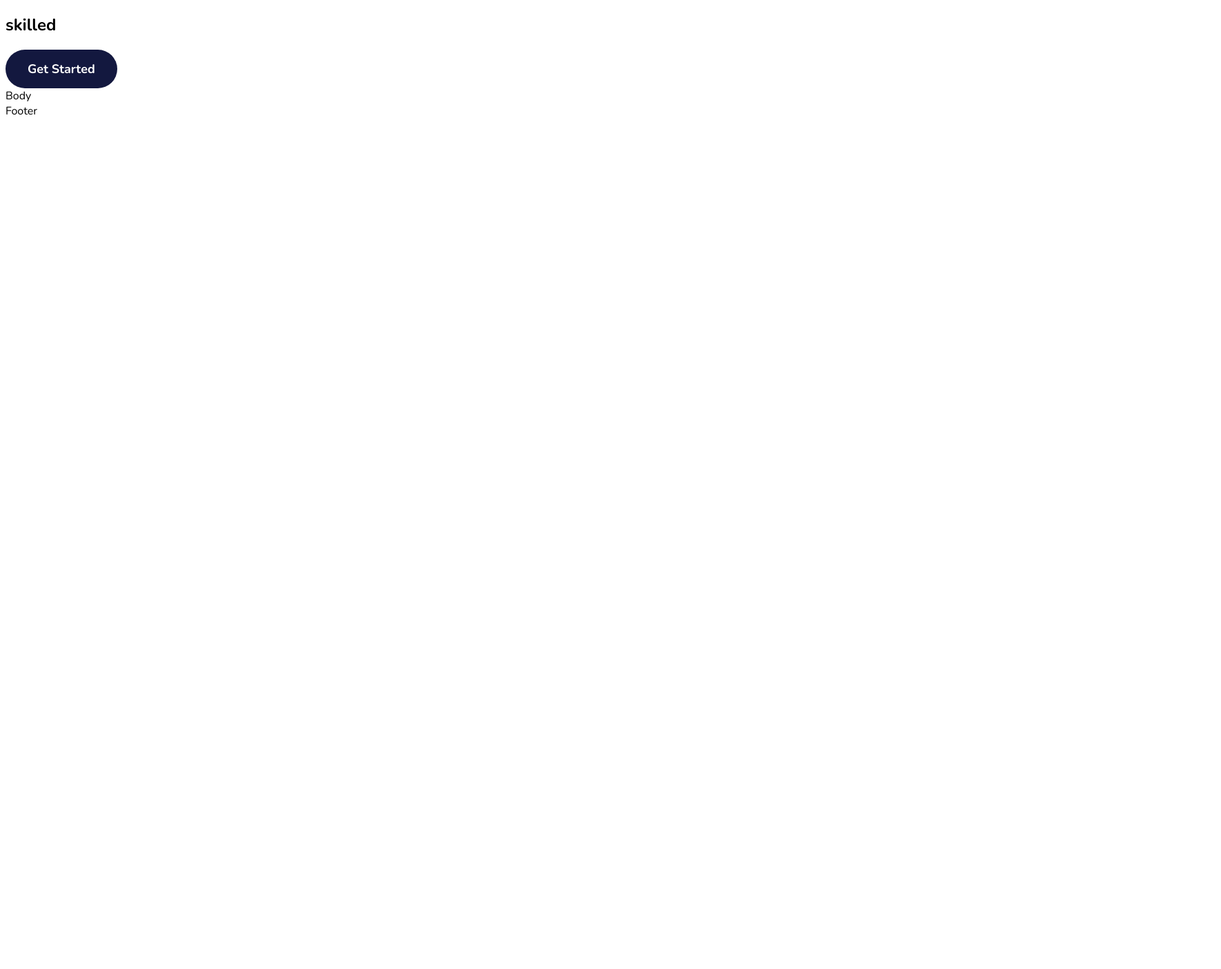
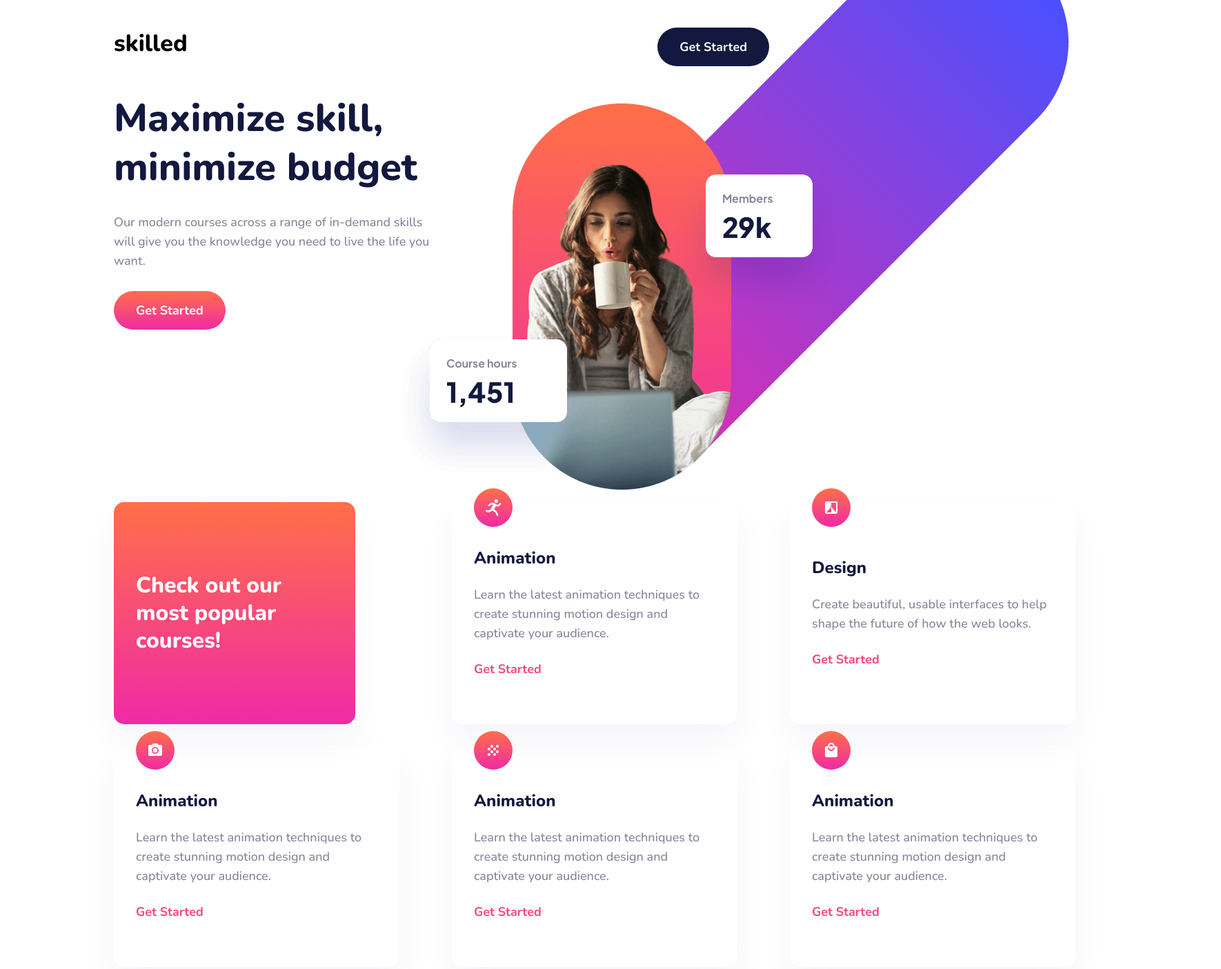
Before and after one commit to caarlosdamian/Skilled-e-learning-landing-page, a plain HTML site: page starter-code/index.html in a window 1280 px wide. Shown: the top 1405 px of the page at 69% size, 1770 px wide, since content can reach past the window. Before the commit the page ends 800 px from the top, so only its background shows below. Drawn offline with nearby package versions, Linux system fonts and the light colour scheme; files whose address does not match are found by name.

Commit message:
feat: add page content

```diff
--- a/starter-code/index.html
+++ b/starter-code/index.html
@@ -19,7 +19,58 @@
       <h1>skilled</h1>
       <button class="button primary">Get Started</button>
     </nav>
-    <div>Body</div>
-    <footer>Footer</footer>
+    <div class="body-container">
+      <div class="hero-Container">
+        <h1 class="body-header">Maximize skill, minimize budget</h1>
+        <p class="body-text">
+          Our modern courses across a range of in-demand skills will give you
+          the knowledge you need to live the life you want.
+        </p>
+         <button class="button secondary">Get Started</button>
+      </div>
+      <div class="img-container">
+        <img class="body-img" src="./assets/image-hero-desktop.png" alt="" />
+      </div>
+    </div>
+    <div class='grid-container'>
+      <div class="minicard grand">
+        <span class="minicardgrand-span">Check out our most popular courses!</span>
+      </div>
+      <div class="minicard feat">
+        <img src="./assets/icon-animation.svg" alt="animation" class="minicard-img">
+        <span class="minicard-span">Animation</span>
+        <span class="minicard-span-subtitle">Learn the latest animation techniques to create stunning motion design and captivate your audience.</span>
+        <span class="minicard-span-subtitle-action">Get Started </span>
+      </div>
+      <div class="minicard feat">
+        <img src="./assets/icon-design.svg" alt="animation" class="minicard-img">
+        <span class="minicard-span">Design</span>
+        <span class="minicard-span-subtitle">Create beautiful, usable interfaces to help shape the future of how the web looks.</span>
+        <span class="minicard-span-subtitle-action">Get Started </span>
+      </div>
+      <div class="minicard feat">
+        <img src="./assets/icon-photography.svg" alt="animation" class="minicard-img">
+        <span class="minicard-span">Animation</span>
+        <span class="minicard-span-subtitle">Learn the latest animation techniques to create stunning motion design and captivate your audience.</span>
+        <span class="minicard-span-subtitle-action">Get Started </span>
+      </div>
+      <div class="minicard feat">
+        <img src="./assets/icon-crypto.svg"alt="animation" class="minicard-img">
+        <span class="minicard-span">Animation</span>
+        <span class="minicard-span-subtitle">Learn the latest animation techniques to create stunning motion design and captivate your audience.</span>
+        <span class="minicard-span-subtitle-action">Get Started </span>
+      </div>
+      <div class="minicard feat">
+        <img src="./assets/icon-business.svg" alt="animation" class="minicard-img">
+        <span class="minicard-span">Animation</span>
+        <span class="minicard-span-subtitle">Learn the latest animation techniques to create stunning motion design and captivate your audience.</span>
+        <span class="minicard-span-subtitle-action">Get Started </span>
+      </div>
+
+    </div>
+    <footer>
+      <span class="footer-span">skilled</span>
+      <button class="button third">Get Started</button>
+    </footer>
   </body>
 </html>
--- a/styles/index.css
+++ b/styles/index.css
@@ -1,18 +1,41 @@
 @import url("https://fonts.googleapis.com/css2?family=Nunito:ital,wght@0,200;0,300;0,400;0,500;0,600;0,700;0,800;1,200;1,300;1,400;1,500;1,600;1,700;1,800&display=swap");
 
 :root {
-    --primary-color: #13183F;
-    --primary-color-hover: #666CA3;
-    --secondary-color: linear-gradient(0deg, rgba(240, 42, 166, 1) 0%, rgba(255, 111, 72, 1) 100%);
-    --secondary-color-hover: linear-gradient(0deg, rgba(255, 255, 255, 0.5), rgba(255, 255, 255, 0.5)), linear-gradient(180deg, #FF6F48 0%, #F02AA6 100%);
-    --third-color: linear-gradient(180deg, #4851FF -54.32%, #F02AA6 100%);
-    --third-color-hover: linear-gradient(0deg, rgba(255, 255, 255, 0.5), rgba(255, 255, 255, 0.5)), linear-gradient(180deg, #4851FF -54.32%, #F02AA6 100%);
-    --white: #fff
+    --primary-color: #13183f;
+    --primary-color-hover: #666ca3;
+    --secondary-color: linear-gradient(0deg,
+            rgba(240, 42, 166, 1) 0%,
+            rgba(255, 111, 72, 1) 100%);
+    --secondary-color-hover: linear-gradient(0deg,
+            rgba(255, 255, 255, 0.5),
+            rgba(255, 255, 255, 0.5)),
+        linear-gradient(180deg, #ff6f48 0%, #f02aa6 100%);
+    --third-color: linear-gradient(180deg, #4851ff -54.32%, #f02aa6 100%);
+    --third-color-hover: linear-gradient(0deg,
+            rgba(255, 255, 255, 0.5),
+            rgba(255, 255, 255, 0.5)),
+        linear-gradient(180deg, #4851ff -54.32%, #f02aa6 100%);
+    --white: #fff;
+    --gray: #83869a;
+    --pink:#F74780;
 }
 
+* {
+    font-family: "Nunito", sans-serif;
+    padding: 0;
+    margin: 0;
+}
 
-* {
-    font-family: 'Nunito', sans-serif;
+nav {
+    display: flex;
+    justify-content: space-between;
+    padding: 40px 165px;
+}
+
+h1 {
+    font-weight: 900;
+    font-size: 34px;
+    font-style: normal;
 }
 
 button {
@@ -24,7 +47,14 @@ button {
     line-height: 28px;
     font-size: 18px;
     cursor: pointer;
-
+    height: 56px;
+}
+footer{
+    display: flex;
+    justify-content: space-between;
+    background-color: var(--primary-color);
+height: 120px;
+padding: 50px 165px;
 }
 
 .primary {
@@ -46,11 +76,125 @@ button {
 
 .third {
     background: var(--third-color);
-
 }
 
 .third:hover {
     background: var(--third-color-hover);
+}
 
+.body-container {
+    display: flex;
+    align-items: flex-start;
+    justify-content: space-between;
+    padding: 0 165px;
+}
 
+.hero-Container {
+    width: 458px;
+    display: flex;
+    flex-direction: column;
+    align-items: flex-start;
+    gap:30px
 }
+
+.body-header {
+    font-style: normal;
+    font-weight: 800;
+    font-size: 56px;
+    line-height: 71px;
+    color: var(--primary-color);
+}
+
+.body-text {
+    color: var(--gray);
+    font-style: normal;
+    font-weight: 500;
+    font-size: 18px;
+    line-height: 28px;
+}
+
+.img-container {
+    position: relative;
+}
+
+.body-img {
+    position: absolute;
+    right: -500px;
+    top: -300px;
+}
+
+.minicard {
+    width: 350px;
+    height: 322px;
+    box-shadow: 0px 25px 50px rgba(6, 22, 141, 0.0442381);
+    border-radius: 15px;
+    position: relative;
+}
+
+.grid-container {
+    padding: 250px 165px;
+    display: grid;
+    width: 1440px;
+    grid-template-columns: repeat(auto-fit, minmax(343px, 1fr));
+    /* grid-template-columns: repeat(3,minmax(343,1fr)); */
+    gap: 30px;
+}
+
+.grand {
+    background: rgb(240, 42, 166);
+    background: var(--secondary-color);
+    align-items: center;
+    display: flex;
+    color: var(--white);
+    font-style: normal;
+    font-weight: 800;
+    font-size: 32px;
+    line-height: 40px;
+}
+
+.feat {
+    display: flex;
+    justify-content: center;
+    align-content: center;
+    flex-direction: column;
+    padding: 0 32px;
+    gap: 24px;
+}
+
+.minicard-span {
+    font-style: normal;
+    font-weight: 800;
+    font-size: 24px;
+    line-height: 30px;
+    color: var(--primary-color);
+}
+
+.minicard-span-subtitle {
+    font-style: normal;
+    font-weight: 500;
+    font-size: 18px;
+    line-height: 28px;
+    color: var(--gray)
+}
+.minicard-span-subtitle-action{
+    color:var(--pink);
+    font-style: normal;
+font-weight: 700;
+font-size: 18px;
+line-height: 28px;
+}
+
+.minicardgrand-span {
+    padding: 63px 32px;
+}
+.minicard-img{
+    width: 56px;
+    height: 56px;
+    position: absolute;
+    top: -20px;
+}
+.footer-span{
+    color: var(--white);
+    font-size: 24px;
+    font-weight: bold;
+}
```
